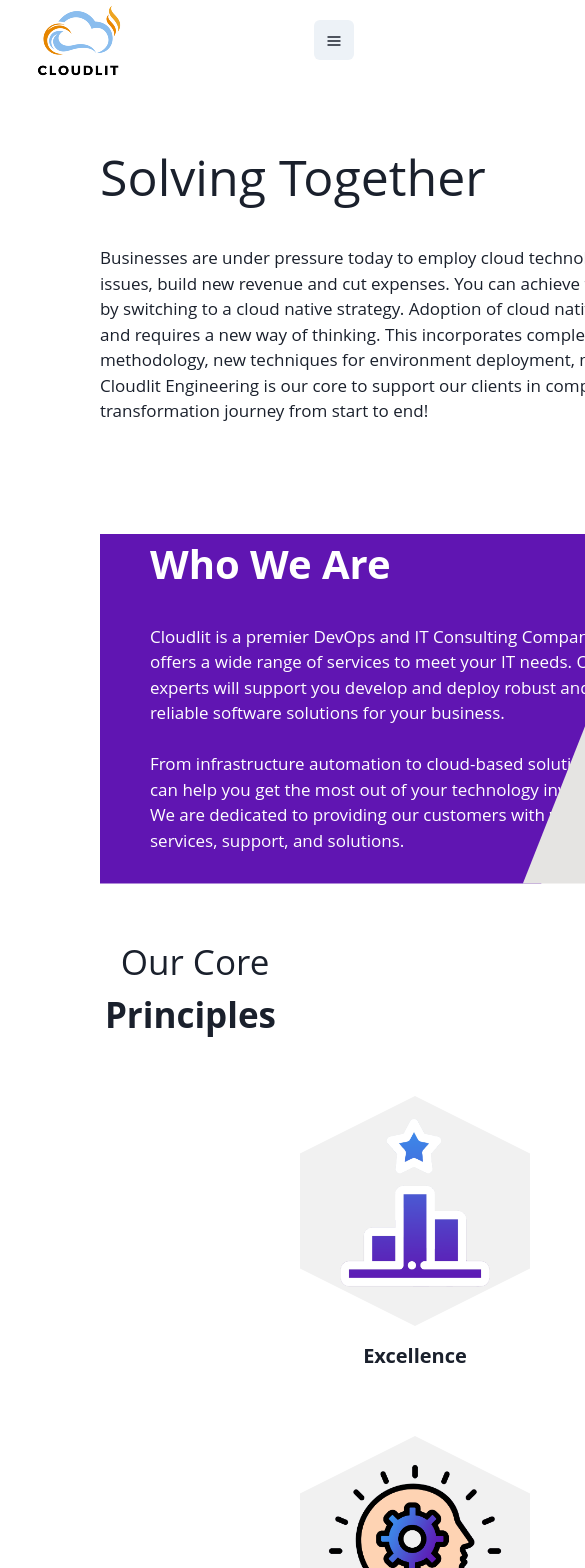
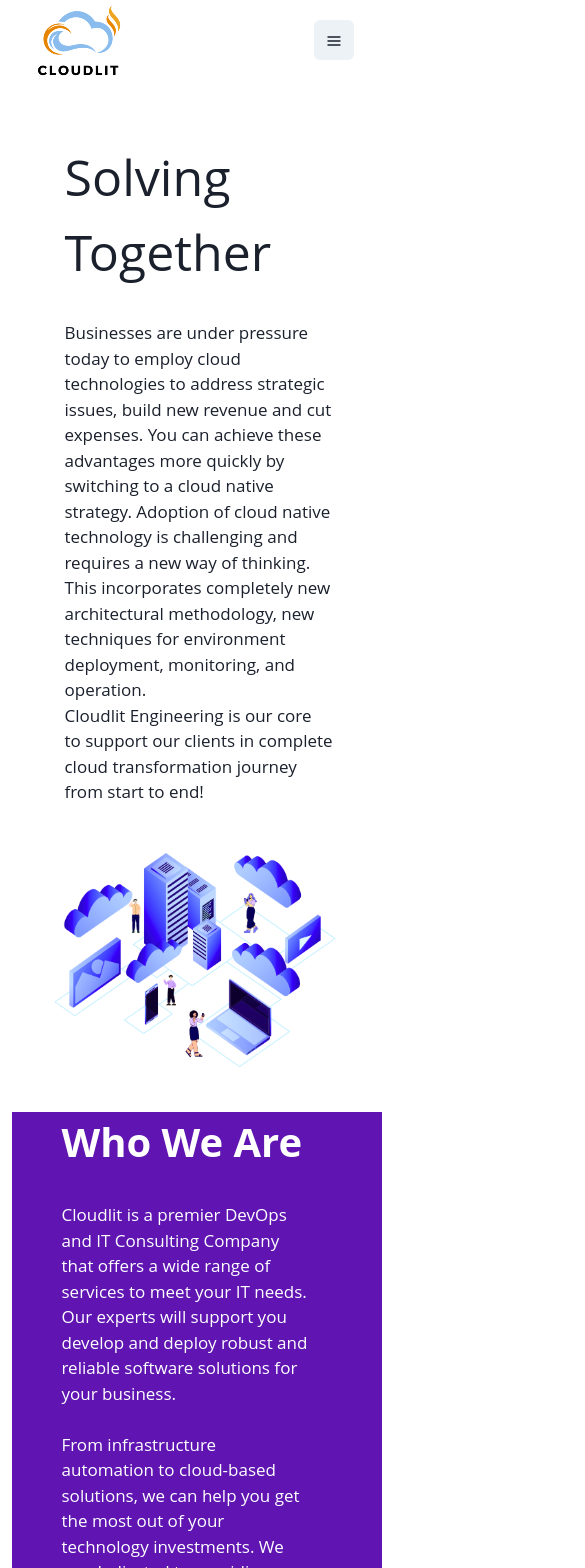
Before and after one commit to UmemaAhmed009/cloudlit, a React (Create React App) app: page /about in a window 390 px wide. Shown: the top 1568 px of the page, 585 px wide, since content can reach past the window. Built offline with nearby package versions, Linux system fonts and the light colour scheme.

Commit message:
Added responsiveness to about us and contact form page

```diff
--- a/src/styles/About1.module.css
+++ b/src/styles/About1.module.css
@@ -1,6 +1,8 @@
 .about-container{
     padding-top: 120px;
     font-family: "Open Sans",sans-serif;
+    height: auto;
+    box-sizing: border-box;
     /* height: 650px;
     background-color:#F4F7FA;  */
     /* display: flex;
@@ -20,9 +22,10 @@
     display:flex;
     flex-direction: column;
     margin-top: 20px;
-    margin-right: 100px;
-    margin-left: 100px;
+    margin-right: 2%;
+    margin-left: 5%;
     text-align: left;
+    box-sizing: border-box;
 }
 .content-h1{
     font-size: 50px;
@@ -33,7 +36,8 @@
     padding-bottom: 10px;
     font-family: "Open Sans",sans-serif;
     font-size:17px;
-    width: 730px;
+    width: 90%;
+    box-sizing: border-box;
 }
 /* .imageContainer{
   display: flex;
@@ -41,58 +45,68 @@
   flex:1;
 } */
 .image{
-  width: 600px;
+  width: 100%;
+  max-width:500px;
   height: auto;
   margin-top: 0px;
-  margin-left: 130px;
-  margin-right: 50px;
+  margin-left: 2%;
+  margin-right: 2%;
+  box-sizing: border-box;
 }
 .section2{
     /* border: 1px solid black; */
-    height: 350px;
-    margin: 100px 100px;
+    height:max-content;
+    margin: 2% 2%;
     word-wrap: break-word;
     display: flex;
+    box-sizing: border-box;
 }
 .section2-div1{
     display: flex;
     flex-direction: column;
-    height: 350px;
+    height: max-content;
+    position: relative;
+
     /* margin-top: 20px;
     margin-right: 100px; */
     padding-left: 50px;
-    padding-right: 5px;
+    padding-right: 2%;
     text-align: left;
     background-color: #6015b2;
-    width: 800px;
+    width: 60%;
     word-wrap: break-word;
-    clip-path: polygon(0 0, 100% 0, 79.5% 100%, 0 100%);
-    margin-right:20px;
+    clip-path: polygon(0 0, 100% 0, 81% 100%, 0 100%);
+    margin-right:0;
+    box-sizing: border-box;
+    padding-bottom: 2%;
 }
 .section2-div2{
     display: flex;
     flex-direction: column;
-    height: 350px;
+    /* height: auto; */
     position:relative;
     /* margin-top: 20px;
     margin-right: 100px; */
-    padding-left: 160px;
-    padding-right: 30px;
+    padding-left: 12%;
+    padding-right: 2%;
     text-align: left;
     background-color: #E5E4E2;
-    width:800px;
+    width:60%;
     word-wrap: break-word;
-    clip-path: polygon(18.5% 0, 100% 0, 100% 100%, 1% 100%);
-    margin-left: -160px;
+    clip-path: polygon(18.5% 0, 100% 0, 100% 100%, 0% 100%);
+    margin-left: -140px;
+    box-sizing: border-box;
 }
 .section3{
     /* border: 1px solid black;  */
-    height: 750px;
-    margin: 100px 100px;
+    height: auto;
+    margin: 5%;
+    /* margin: 100px 100px; */
     word-wrap: break-word;
     display: flex;
     flex-direction: column;
     justify-content: center;
+    box-sizing: border-box;
 
 }
 .section3-h1{
@@ -104,18 +118,22 @@
     display: flex;
     flex-wrap: wrap;
     flex: 0.9;
-    margin: 20px 150px;;
-    height: 700px;
+    justify-content: center;
+     margin-top: 20px;
+    height: max-content;
+    box-sizing: border-box;
     /* display: flex;
     margin: 50px; */
 }
 .hexagonContainer{
     /* border: 1px solid black; */
+    align-self: center;
     width: 300px;
     height: 300px;
     display: flex;
     flex-direction: column;
-    margin: 20px;
+    margin: 1.5%;
+    box-sizing: border-box;
 }
 .hexagon {
     width: 230px;
@@ -123,75 +141,44 @@
     background-color: #f1f1f1;
     clip-path: polygon(50% 0, 100% 25%, 100% 75%, 50% 100%, 0 75%, 0 25%);
     border-radius: 20px;
-    margin:  15px 30px;
+    margin:  1% 2%;
+    box-sizing: border-box;
   }
-.box{
-    width: 280px;
-    height: 150px;
-    background-color: white;
-    margin-left: 20px;
-    padding: 8px;
-    display: flex;
-    align-items: left;
-    /* width: 350px;
-    height: 100px;
 
-    border: 1px solid lightgrey;
-    /* display: flex; */
-    /* margin-left: 20px;
-    margin-right: 20px;
-    padding: 5px;
-    word-wrap: break-word; */
-}
-.box-content{
-    /* margin-left: 10px; */
-    text-align: left;
-    margin-top: 10px;
-    margin-left: 15px;
-}
+  @media (max-width: 1440px) {
+    .contentContainer {
+      flex-direction: column; /* Stack content and image vertically */
+      align-items: center; /* Center items horizontally */
+      margin-right: 50px;
+      margin-left: 50px;
+    }
+    .paragraph{
+      width:100%
+    }
 
-.box-heading{
-  background-image: linear-gradient(to left, #3A92EE, #5146CA,#6015B2);
-  -webkit-background-clip: text;
-  -moz-background-clip: text;
-  background-clip: text;
-  color: transparent;
-}
-.box-para{
-    color: black;
-    font-size: 13px;
-}
-.circle {
-    margin-top: 10px;
-    width: 100px;
-    height:50px;
-    border-radius: 50%;
-    background-color: whitesmoke; /* This is just for visualization */
-    background: linear-gradient(#3A92EE,aliceblue);
   }
-  .icon1, .icon2, .icon3, .icon4{
-    margin-top:17px;
-    font-size: 18px;
-  margin-left: 10px;
-    /* -webkit-background-clip: text;
-    background-clip: text; */
-    /* -webkit-text-fill-color: transparent; */
-    /* color: linear-gradient(orange,red); */
-    /* background: linear-gradient(orange,red);
-    -webkit-background-clip: text;
-    -moz-background-clip: text;
-    background-clip: text; */
-    /* color: transparent; */
+  @media(max-width:1024px) {
+    .section2 {
+      flex-direction: column;
+      margin-right: 3%;
+    }
+    .section2-div1{
+      margin: auto 1%;
+      clip-path: none;
+      width: 100%;
+    }
+    .section2-div2{
+      margin: 1% 1%;
+      padding-left: 50px;
+      clip-path: none;
+      height:298px;
+      width: 100%;
+    }
   }
-  .icon1{
-    color: #3A92EE;
-  }
-  .icon2{
-    color: #5146CA
-  }
-  .icon3{
-    color: #6015B2
-  }
-  .icon4{
-    color: blueviolet
-  }
+  /* @media(max-width:600px){
+    .contentContainer{
+      margin-left:10px;
+      margin-left:10px;
+      width:100%
+    }
+  } */
--- a/src/styles/ChatForm.module.css
+++ b/src/styles/ChatForm.module.css
@@ -1,19 +1,34 @@
 .ChatForm{
   padding-top: 50px;
   display: flex;
+
+
   /* height: 800px; */
-  max-width: 1600px;
-  margin-left: 300px;
-  margin-right: 300px;
+  /* width: 1600px; */
+  width: 100%;
+  padding-top: 50px;
+  /* padding-left: 20%; */
+  /* max-width: 1600px; */
+  /* padding-left: 20%;
+  padding-right: 20%; */
   font-family: "Open Sans",sans-serif;
+  box-sizing: border-box;
   /* flex-direction:row; */
 }
 .staticStyling{
+  display:flex;
+  padding: 10px;
+  position: relative;
+    /* margin-top: 80px;
+    margin-left: 20px;
+    margin-bottom:100px ; */
     margin-top: 80px;
-    margin-left: 80px;
-    margin-right: 30px;
-    margin-bottom:100px ;
-    width: 250px;
+    margin-left:20%;
+    padding-left: 5px;
+   padding-right: 5px;
+    width: 350px;
+    max-width: 100%;
+    box-sizing: border-box;
     height: 630px;
     background: linear-gradient(to right,blue, blueviolet);
     /* background: linear-gradient(rgba(42, 26, 216, 1),transparent) */
@@ -27,12 +42,17 @@
 .image{
   align-content: center;
   margin-top: 50px;
-  margin-left: 100px;
+  margin-left: 70px;
 }
 
 .form-container {
+  display:flex;
+  width: 100%;
+  max-width: 100%;
+  flex-direction: column;
   margin-top:50px;
-  max-width: 600px;
+  margin-right: 1%;
+  /* max-width: 600px; */
   padding: 20px;
 }
 
@@ -68,16 +88,18 @@ input{
 
 input,
 textarea {
-  width: 500px;
+  width:100%;
+  max-width: 500px;
   padding: 10px;
   border: 1px solid  	#E8E8E8;
   border-radius: 4px;
+  display: flex;
 }
 
 .submit-btn {
   width: 150px;
   margin-top: 20px;
-  margin-left: 350px;
+  margin-left: 20%;
   padding: 10px;
   background: linear-gradient(to right,blue, blueviolet);
   color: #fff;
@@ -85,3 +107,18 @@ textarea {
   border-radius: 4px;
   cursor: pointer;
 }
+@media(max-width:1024px)
+{
+  .ChatForm{
+    padding-left:20px;
+    padding-right: 0;
+  }
+}
+@media(max-width:768px){
+  .staticStyling{
+    display: none;
+  }
+  .form-container{
+    margin-left: 20px ;
+  }
+}
--- a/src/views/About1.jsx
+++ b/src/views/About1.jsx
@@ -53,7 +53,7 @@ const About = () => {
         <h1 className ={styles["content-h1"]}>&nbsp;Success</h1> */}
             <p
               className={styles.paragraph}
-              style={{ color: "white", width: "500px" }}
+              style={{ color: "white", width: "80%" }}
             >
               Cloudlit is a premier DevOps and IT Consulting Company that offers
               a wide range of services to meet your IT needs. Our experts will
@@ -80,7 +80,7 @@ const About = () => {
         <h1 className ={styles["content-h1"]}>&nbsp;Success</h1> */}
             <p
               className={styles.paragraph}
-              style={{ color: "black", width: "600px" }}
+              style={{ color: "black", width: "90%" }}
             >
               Our goal is to make sure that your applications and infrastructure
               is secure, reliable, and resilient. We enable private and public
--- a/src/views/ChatForm.jsx
+++ b/src/views/ChatForm.jsx
@@ -96,6 +96,7 @@ const ChatForm = () => {
             </form>
         </div>
     </div>
+
     );
 };
 
```
